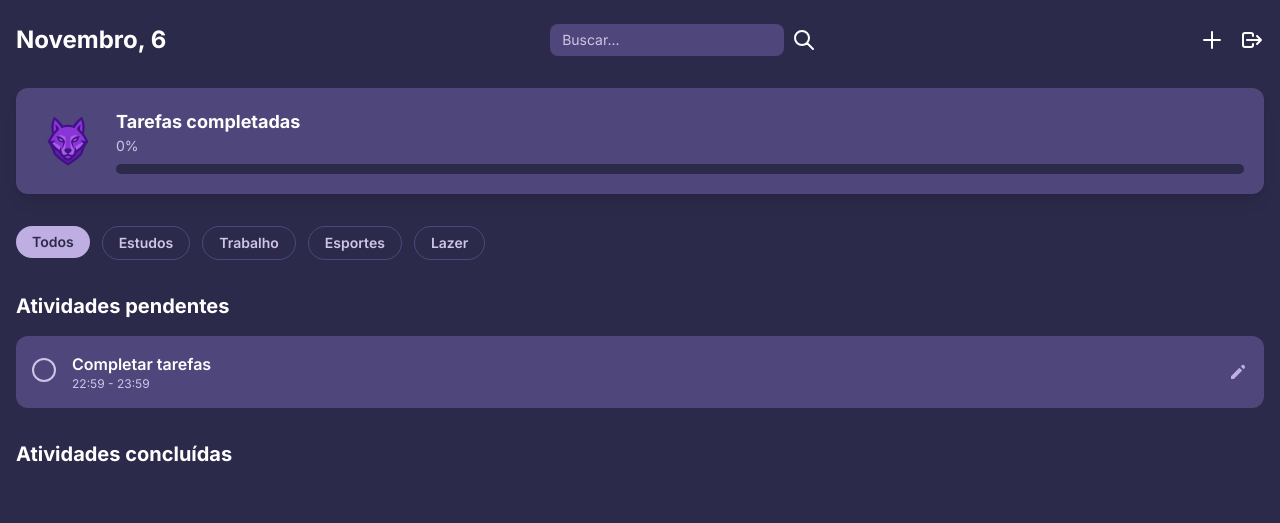
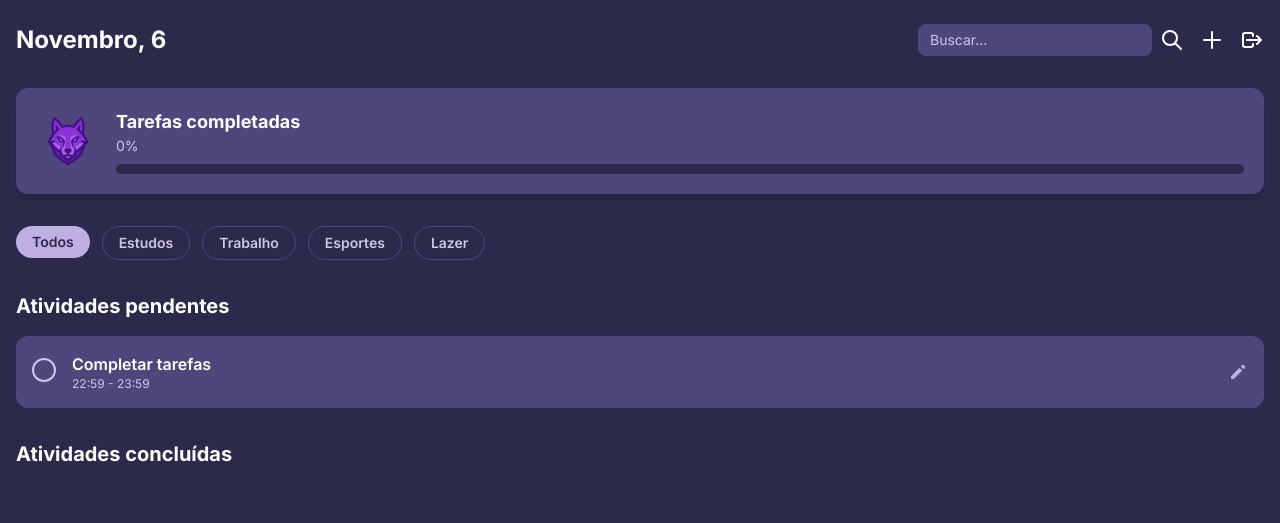
Before and after one commit to pedroaborges/2do_project, a Django app: page / in a window 1280 px wide. Shown: the top 523 px of the page. Run offline with Django 4.2, Linux system fonts and the light colour scheme; a user stored in the database is signed in; data comes from the database, SQL or seed files in the repository; both versions use the stored data as it was after the commit; some libraries are stand-ins or nearby versions.

Commit message:
fix: tela de início

```diff
--- a/app/settings.py
+++ b/app/settings.py
@@ -7,7 +7,7 @@ SECRET_KEY = 'django-insecure-wm+f9-7z4pbe#ez)#d11oyyjsz42cw@)trfme#k3mll3-buzbl
 
 DEBUG = True
 
-ALLOWED_HOSTS = ['*', 'localhost', '172.19.1.208', '10.121.171.5']
+ALLOWED_HOSTS = ['*']
 
 INSTALLED_APPS = [
     'django.contrib.admin',
--- a/tasks/templates/index.html
+++ b/tasks/templates/index.html
@@ -4,17 +4,17 @@
 {% block 'title' %}Suas tarefas - 2DO{% endblock %}
 
 {% block 'body' %}
-  <body class="bg-dark-purple font-sans antialiased">
+  <body class="bg-dark-purple font-sans antialiased overflow-x-hidden w-full">
 
-    <div class="container mx-auto px-4 py-6">
+    <div class="container mx-auto px-4 py-6 max-w-full overflow-x-hidden">
 
       <header class="flex justify-between items-center mb-8">
         <div>
           <h1 class="text-text-primary font-bold text-2xl">{{ month }}, {{ day }}</h1>
         </div>
-
-          <form method="GET" action="" class="flex items-center space-x-2">
-            <input type="text" name="search" placeholder="Buscar..." value="{{ request.GET.search }}" class="bg-card-purple text-text-primary text-sm rounded-lg px-3 py-1.5 focus:outline-none focus:ring-2 focus:ring-light-purple placeholder-text-secondary hidden md:block">
+          <div class="flex items-center space-x-4">
+            <form method="GET" action="" class="flex items-center space-x-2 w-full max-w-xs">
+            <input type="text" name="search" placeholder="Buscar..." value="{{ request.GET.search }}" class="bg-card-purple text-text-primary text-sm rounded-lg px-3 py-1.5 focus:outline-none focus:ring-2 focus:ring-light-purple placeholder-text-secondary w-full">
             <button type="submit" class="text-text-primary hover:text-light-purple transition">
               <svg xmlns="http://www.w3.org/2000/svg" class="h-6 w-6" fill="none" viewBox="0 0 24 24" stroke="currentColor" stroke-width="2">
                 <path stroke-linecap="round" stroke-linejoin="round" d="M21 21l-6-6m2-5a7 7 0 11-14 0 7 7 0 0114 0z" />
@@ -22,7 +22,6 @@
             </button>
           </form>
 
-          <div class="flex items-center space-x-4">
           <button class="text-text-primary">
             <a href="{% url 'new' %}">
               <svg xmlns="http://www.w3.org/2000/svg" class="h-6 w-6" fill="none" viewBox="0 0 24 24" stroke="currentColor" stroke-width="2">
@@ -56,7 +55,7 @@
         </div>
       </div>
 
-      <div class="flex space-x-3 mb-8">
+      <div class="flex space-x-3 mb-8 overflow-x-auto no-scrollbar">
         <a href="/">
           <button class="{% if request.GET.category == '' or request.GET %}bg-transparent border border-card-purple text-text-secondary{% else %}bg-light-purple text-dark-purple{% endif %} px-4 py-1.5 rounded-full text-sm font-semibold transition">Todos</button>
         </a>
```
Also changed, not shown: db.sqlite3, tasks/templates/base.html (line endings or trailing spaces).
